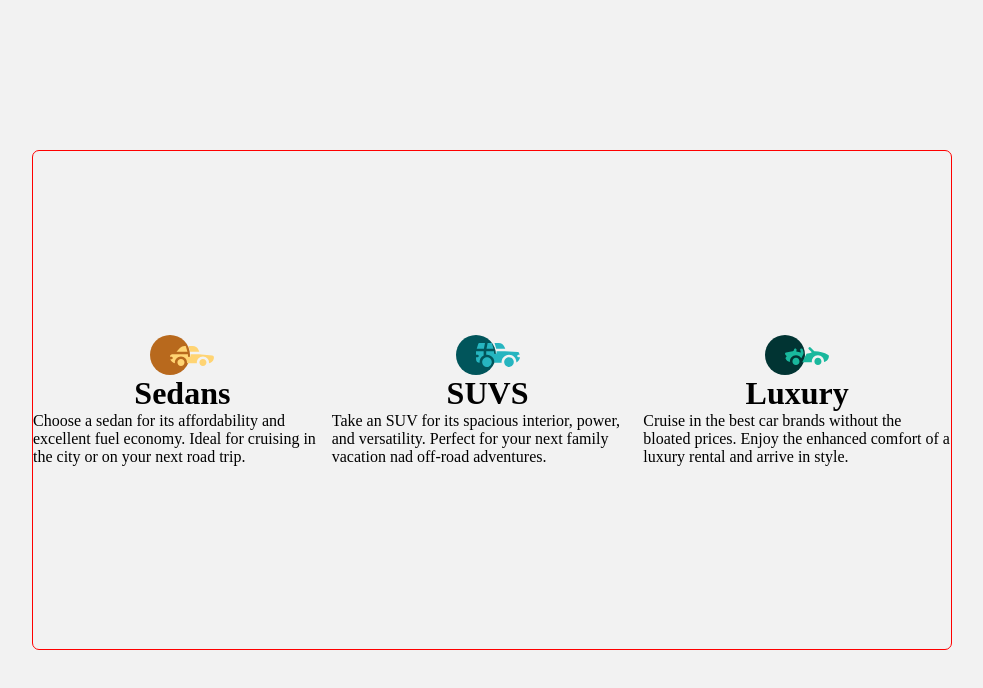
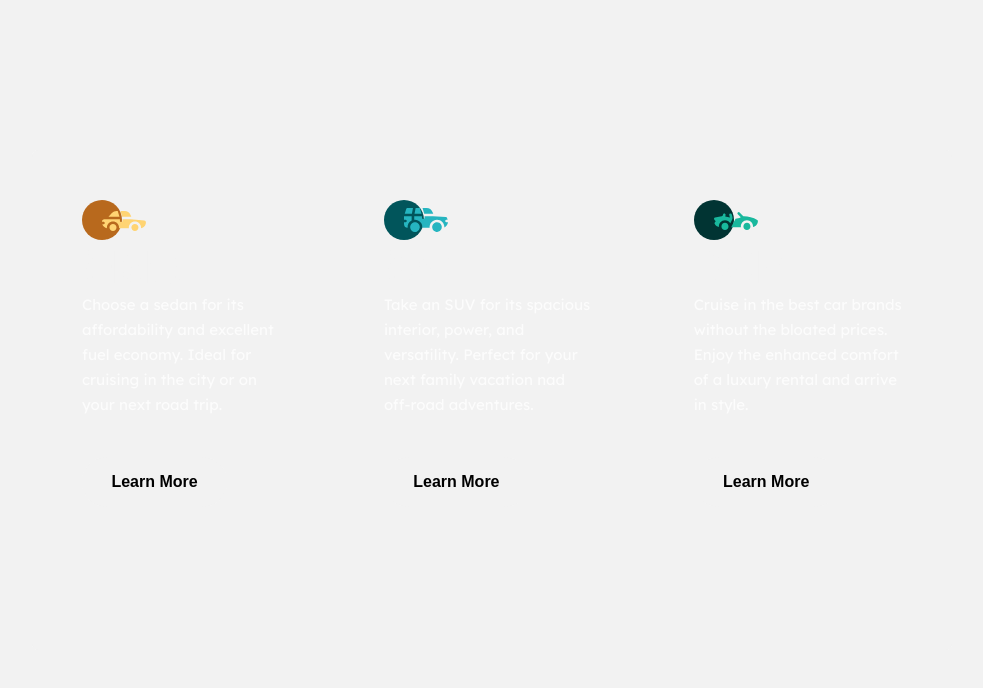
Before and after one commit to adamwinzdesign/three_column_preview_card, a React (Create React App) app: page / in a window 1280 px wide. Shown: the top 688 px of the page, without its empty margins (148-1131 px from the left). Built offline with nearby package versions, Linux system fonts and the light colour scheme.

Commit message:
updated styling

```diff
--- a/src/App.js
+++ b/src/App.js
@@ -10,7 +10,7 @@
 			<Main>
 				<CardContainer>
 					{card_data.map((card) => (
-						<Card card={card} />
+						<Card key={card.title} card={card} />
 					))}
 				</CardContainer>
 			</Main>
--- a/src/components/Card.jsx
+++ b/src/components/Card.jsx
@@ -1,11 +1,19 @@
 import styled from "styled-components";
+import { very_light_gray } from "../colors";
 
 const Card = ({ card }) => {
 	return (
+		// <CardBody style={{ backgroundColor: card.color }}>
+		// 	<Icon src={card.icon} alt='card_icon' />
+		// 	<H1>{card.title}</H1>
+		// 	<P>{card.text}</P>
+		// 	<Button>Learn More</Button>
+		// </CardBody>
 		<CardBody>
-			<img src={card.icon} alt='card_icon' />
-			<h1>{card.title}</h1>
-			<p>{card.text}</p>
+			<Icon src={card.icon} alt='card_icon' />
+			<H1>{card.title}</H1>
+			<P>{card.text}</P>
+			<Button>Learn More</Button>
 		</CardBody>
 	);
 };
@@ -13,8 +21,71 @@
 export default Card;
 
 const CardBody = styled.div`
+	background: ${(props) => props.color}
 	display: flex;
 	flex-direction: column;
-	align-items: center;
-	justify-content: center;
+	align-items: flex-start;
+	justify-content: space-between;
+	height: 100%;
+	padding: 50px;
 `;
+
+const Icon = styled.img`
+	background: transparent;
+`;
+
+const H1 = styled.h1`
+	color: ${very_light_gray};
+	font-size: 2.5rem;
+	font-family: "Big Shoulders Display", cursive;
+	text-transform: uppercase;
+	background: transparent;
+`;
+
+const P = styled.p`
+	font-family: "Lexend Deca", sans-serif;
+	line-height: 25px;
+	font-size: 15px;
+	font-weight: 400;
+	background: transparent;
+	margin-bottom: 2.5rem;
+`;
+
+// const Button = styled.button`
+// 	height: 50px;
+// 	width: 145px;
+// 	border-radius: 25px;
+// 	border: none;
+// 	outline: none;
+// 	background-color: ${very_light_gray};
+// 	font-weight: 700;
+// 	font-size: 16px;
+// 	&:hover {
+// 		background-color: transparent;
+// 		border: 2px solid ${very_light_gray};
+// 	}
+// `;
+
+// const Input = styled.input.attrs(props => ({
+//   // we can define static props
+//   type: "text",
+
+//   // or we can define dynamic ones
+//   size: props.size || "1em",
+// }))`
+
+const Button = styled.button`
+	height: 50px;
+	width: 145px;
+	border-radius: 25px;
+	border: none;
+	outline: none;
+	background-color: ${very_light_gray};
+	font-weight: 700;
+	font-size: 16px;
+	color: ${(props) => props.color};
+	&:hover {
+		background-color: transparent;
+		border: 2px solid ${very_light_gray};
+	}
+`;
--- a/src/components/CardContainer.jsx
+++ b/src/components/CardContainer.jsx
@@ -1,13 +1,15 @@
 import styled from "styled-components";
+import { transparent_white } from "../colors";
 
 const CardContainer = styled.div`
 	height: 500px;
 	width: 920px;
 	border-radius: 7px;
-	border: 1px solid red;
 	display: flex;
 	align-items: center;
 	justify-content: center;
+	color: ${transparent_white};
+	overflow: hidden;
 `;
 
 export default CardContainer;
```
